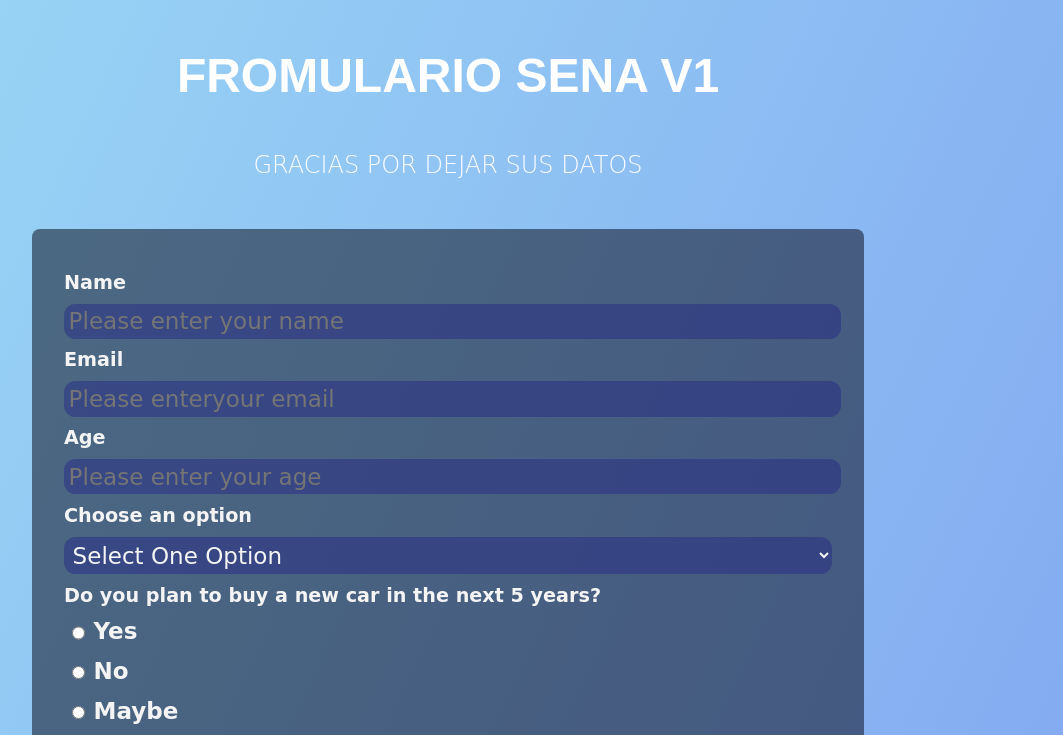
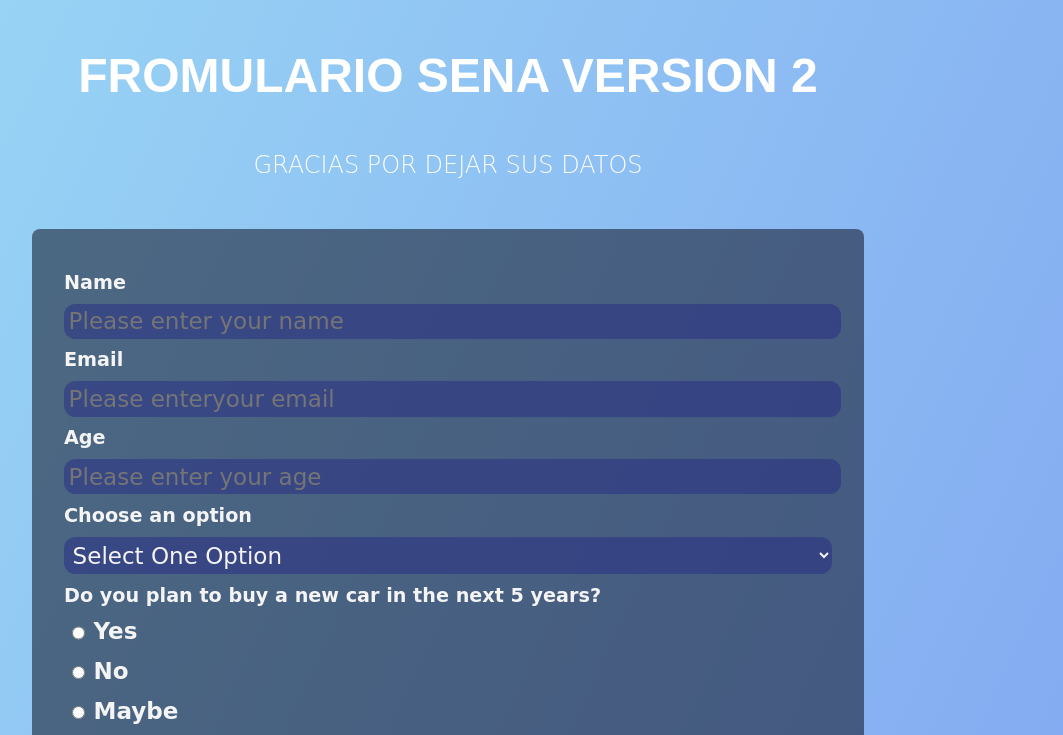
Before and after one commit to soy9703/formulario_linters_, a website: page index.html in a window 1280 px wide. Shown: the top 735 px of the page, without its empty margins (192-1255 px from the left). Drawn offline with Linux system fonts and the light colour scheme; files that its build step writes are made by us from their sources.

Commit message:
subiendo version2

```diff
--- a/index.html
+++ b/index.html
@@ -7,7 +7,7 @@
     <title>Formulario  FINAL</title>
 </head>
 <body>
-    <h1 id="title">FROMULARIO SENA V1</h1>
+    <h1 id="title">FROMULARIO SENA VERSION 2</h1>
     <p id="description">
     GRACIAS POR DEJAR SUS DATOS
     </p>
```
